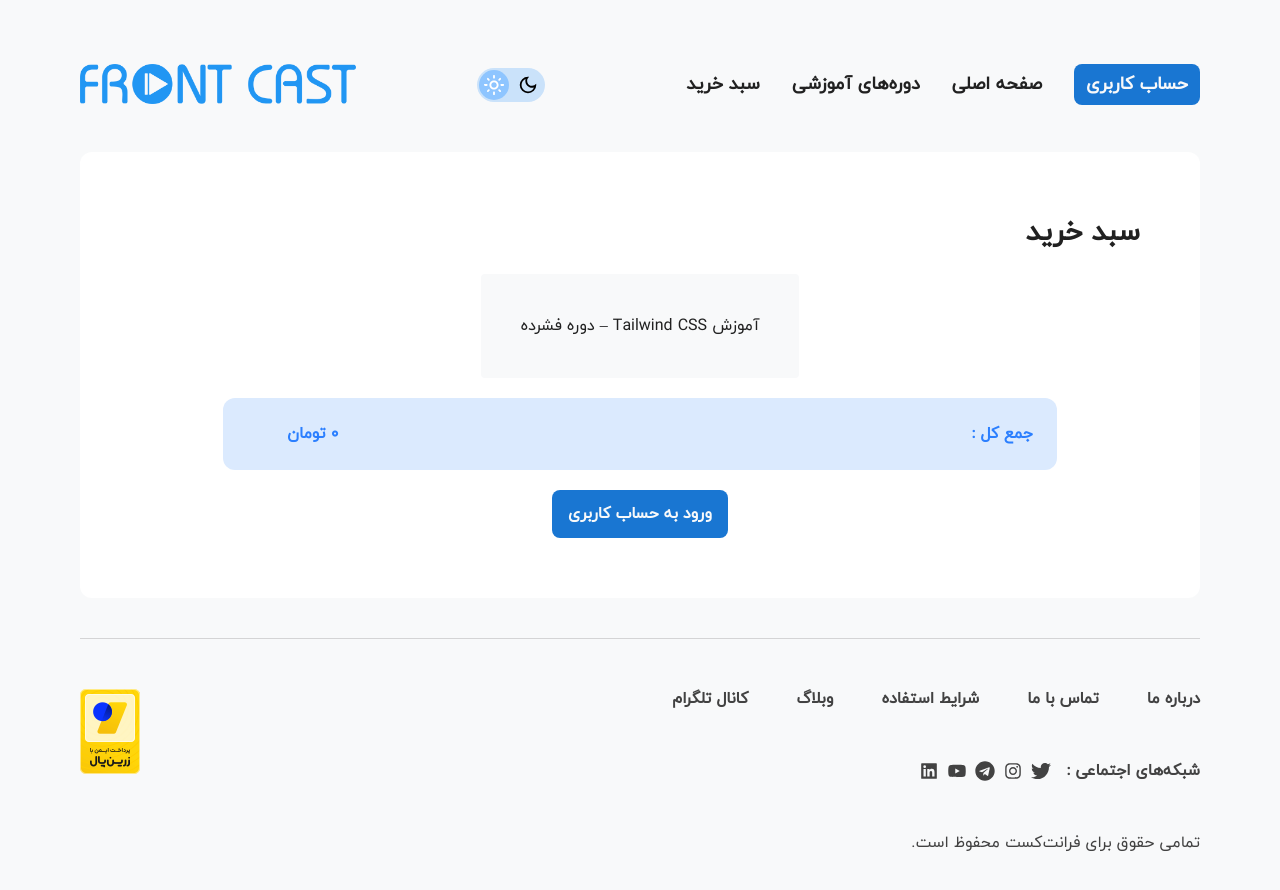
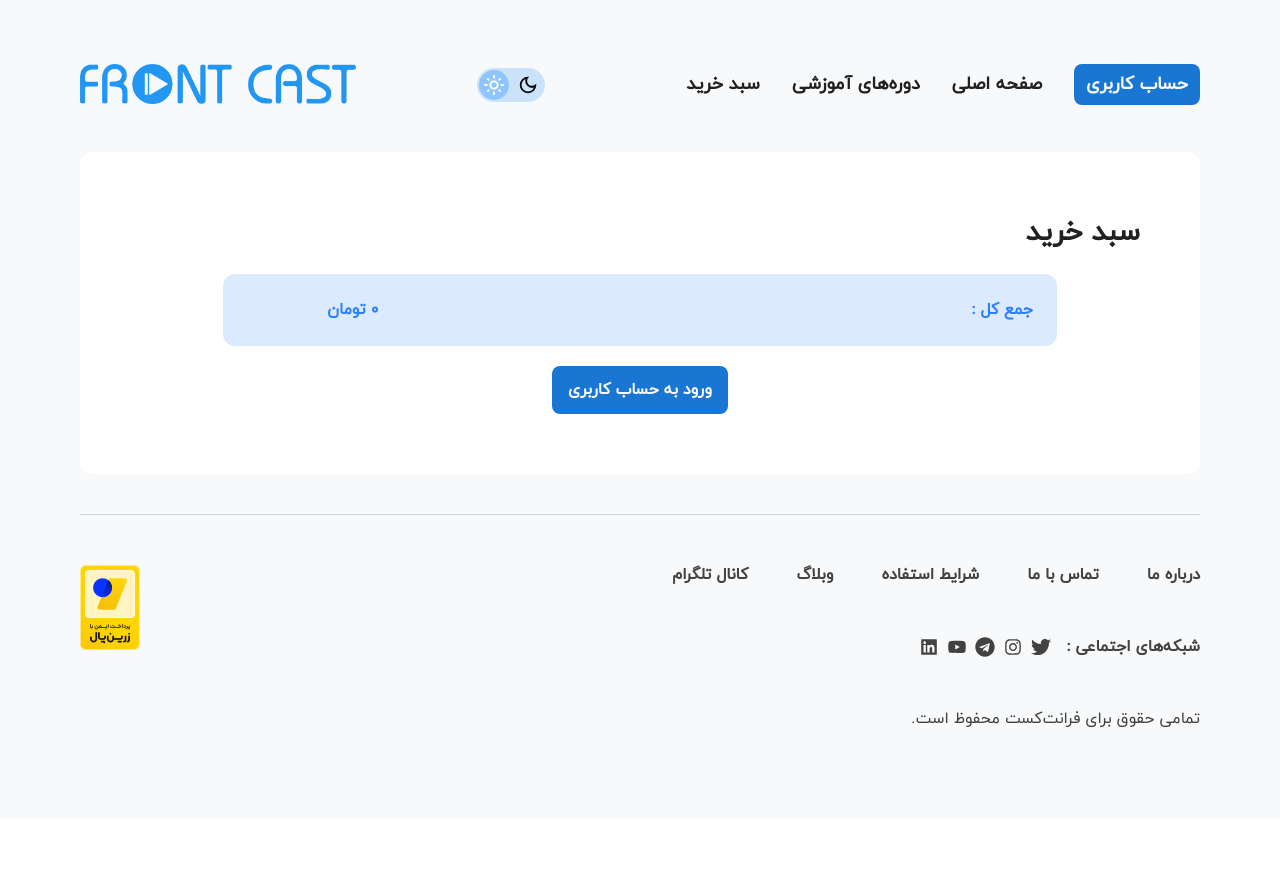
Before and after one commit to amirjavani/frontcast, a React (Vite) app: page /cart in a window 1280 px wide. Shown: the top 890 px of the page. After the commit the page ends 819 px from the top, so only its background shows below. Built offline with nearby package versions, Linux system fonts and the light colour scheme.

Commit message:
showing list of orders in cart and total price

```diff
--- a/src/pages/CartPage.tsx
+++ b/src/pages/CartPage.tsx
@@ -1,11 +1,16 @@
 import { useNavigate } from "react-router";
 import { useThemeContext } from "../Context/ThemeProvider";
 import { useAppSelector } from "../store/hook";
+import { BsTrash } from "react-icons/bs";
 
 function CartPage() {
   const { theme } = useThemeContext();
   const token = useAppSelector((state) => state?.authentication.token);
   const navigator = useNavigate();
+
+  const orders = useAppSelector((state) => state.orders.orders);
+
+  const totalPrice = orders.reduce((sum, order) => sum +  Number(order.price.replace(/,/g, "")), 0)
 
   const submitOrders = () => {};
   return (
@@ -14,15 +19,29 @@ function CartPage() {
         theme == "dark" ? "bg-gray-500" : "bg-white"
       } rounded-xl p-4 sm:p-8  md:p-10 xl:p-15 flex flex-col justify-center items-center gap-5`}>
       <h2 className="text-[28px] font-bold ml-auto">سبد خرید</h2>
-      <div
-        className={`p-10 flex ${
-          theme == "dark" ? "bg-[#50576b] " : "bg-[#f8f9fa] "
-        }  rounded`}>
-        آموزش Tailwind CSS – دوره فشرده
-      </div>
+
+      {orders.length > 0 ? (
+        orders.map((item) => (
+          <div
+            className={`p-10 flex w-full md:w-10/12 font-bold justify-between ${
+              theme == "dark" ? "bg-[#50576b] " : "bg-[#f8f9fa] "
+            }  rounded`}>
+            <p>{item.title}</p>
+            <div className="flex gap-12 items-center">
+              <p>{item.price} تومان</p>
+              <BsTrash className="text-red-600 text-2xl" />
+            </div>
+          </div>
+        ))
+      ) : (
+        <></>
+      )}
+
       <div className="p-6 flex bg-blue-100 text-blue-500 font-bold w-full md:w-10/12 justify-between rounded-xl">
         <div>جمع کل : </div>
-        <div className="ml-10">0 تومان</div>
+        <div className="ml-20">
+          {totalPrice.toLocaleString()} تومان
+        </div>
       </div>
       <button
         onClick={() => (token ? submitOrders() : navigator("/auth"))}
```
